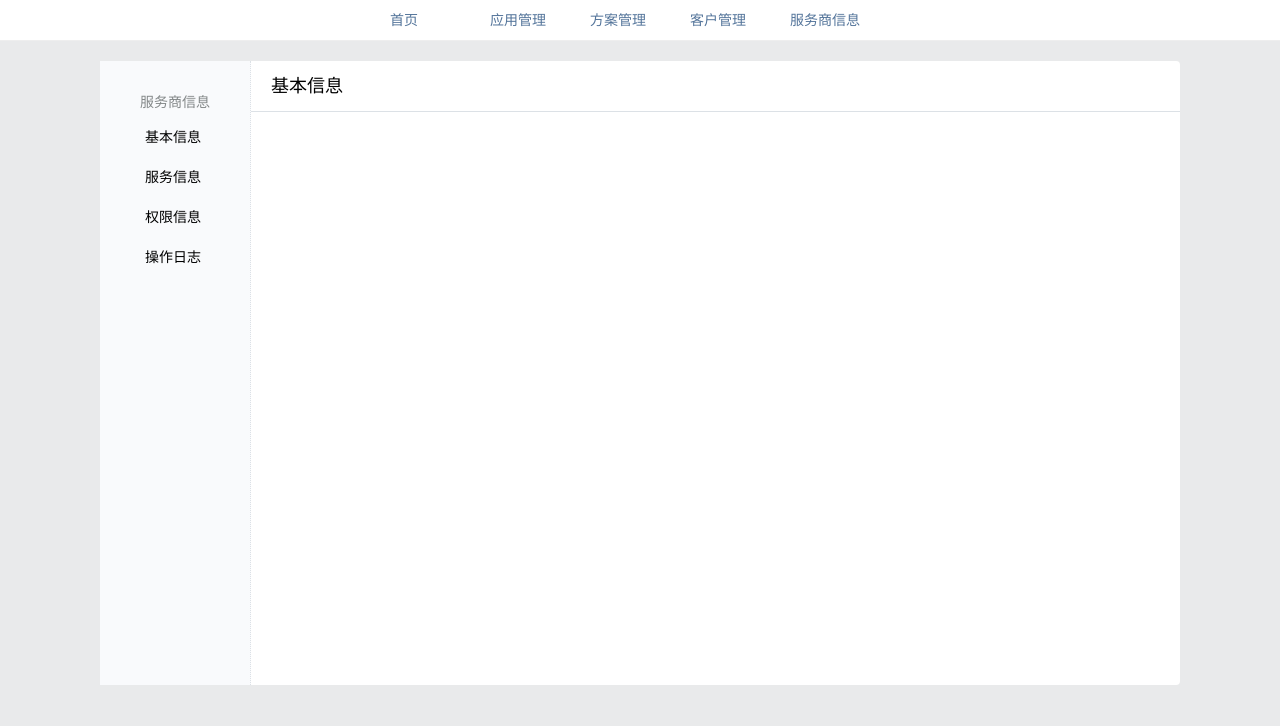
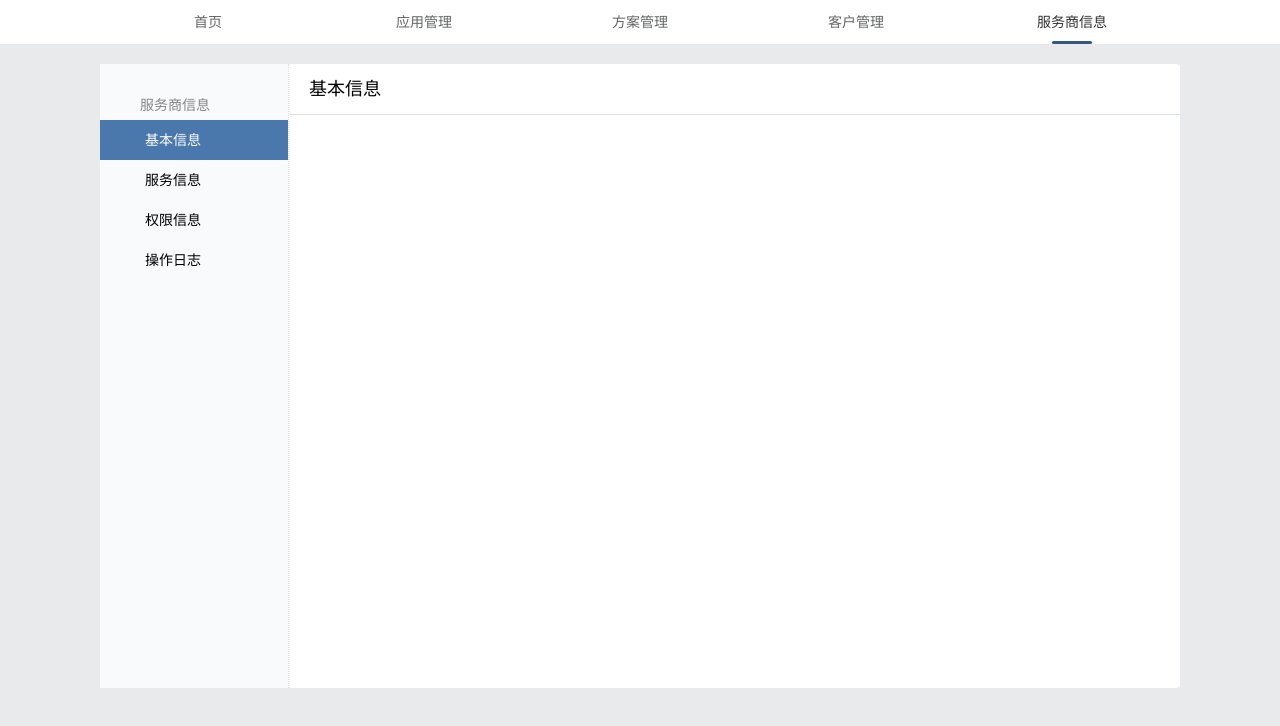
Before and after one commit to qinliang101/lemon, a Vue app: page /#/profile/basicInfo in a window 1280 px wide. Shown: the top 726 px of the page. Built offline with nearby package versions, Linux system fonts and the light colour scheme.

Commit message:
代码优化

```diff
--- a/components.d.ts
+++ b/components.d.ts
@@ -1,3 +1,6 @@
+// generated by unplugin-vue-components
+// We suggest you to commit this file into source control
+// Read more: https://github.com/vuejs/core/pull/3399
 import '@vue/runtime-core'
 
 export {}
@@ -10,5 +13,7 @@ declare module '@vue/runtime-core' {
     NormalHeader: typeof import('./src/components/NormalHeader.vue')['default']
     RouterLink: typeof import('vue-router')['RouterLink']
     RouterView: typeof import('vue-router')['RouterView']
+    VanTab: typeof import('vant/es')['Tab']
+    VanTabs: typeof import('vant/es')['Tabs']
   }
 }
--- a/src/components/LeftNav.vue
+++ b/src/components/LeftNav.vue
@@ -2,8 +2,8 @@
     <div class="left_nav">
         <div class="left_nav_wrap" v-for="item_top in config[typeMap[type]]" :key="item_top.key">
             <span class="left_nav_title">{{item_top.title}}</span>
-            <router-link :to="item.to" class="left_nav_item" v-for="item in item_top.list" :key="item.key">
-                <span class="left_nav_item_link">{{item.name}}</span>
+            <router-link :to="item.to" @click="active = item.key" :class="['left_nav_item', {'left_nav_item_active': active === item.key}]" v-for="item in item_top.list" :key="item.key">
+                <span>{{item.name}}</span>
             </router-link >
         </div>
     </div>
@@ -20,6 +20,7 @@ export default {
     },
     data() {
         return {
+            active: '11',
             config: config,
             typeMap: {
                 app: 'APP_LIST_NAV',
@@ -29,5 +30,18 @@ export default {
             }
         }
     },
+
+    created() {
+        this.config[this.typeMap[this.type]].forEach(b_item => {
+            const cur_tab = b_item.list.find(item => item.to === this.$route.path)
+            if (cur_tab) {
+                this.active = cur_tab.key
+                return
+            }
+        })
+    },
+
+    methods: {
+    }
 }
 </script>
--- a/src/components/MainHeader.vue
+++ b/src/components/MainHeader.vue
@@ -1,6 +1,10 @@
 <template>
     <div class="content_header">
-        <span class="header_left"><button>返回</button></span>
+        <span class="header_left">
+            <a class="lemon_back_btn" @click="$router.back()">
+                <span class="back_font">{{'<< '}}</span>返回
+            </a>
+        </span>
         <span class="header_title">{{title}}</span>
         <span class="header_right"></span>
         <slot></slot>
@@ -13,10 +17,10 @@ export default {
 }
 </script>
 
-<style scoped>
+<style scoped lang="scss">
 .content_header {
     width: 100%;
-    font-size: 18px;
+    font-size: 16px;
     height: 50px;
     border-bottom: 1px solid #dce1e6;
     display: flex;
@@ -24,6 +28,21 @@ export default {
     justify-content: space-between;
     background-color: #f9fafc;
     padding: 0px 10px;
+}
+
+.lemon_back_btn {
+    padding: 5px 8px;
+    border: 1px solid #b4bec8;
+    font-size: 12px;
+    color: #646566;
+    border-radius: 2px;
+    .back_font {
+        color: #646566;
+    }
+    &:hover {
+        background-color: #e9eaeb;
+        color: #646566;
+    }
 }
 
 .header_left {
--- a/src/main.ts
+++ b/src/main.ts
@@ -3,4 +3,6 @@ import App from './App.vue'
 import './styles/index.scss'
 import router from './router'
 
-createApp(App).use(router).mount('#app')
+const app = createApp(App)
+app.use(router)
+app.mount('#app')
--- a/src/pages/index.vue
+++ b/src/pages/index.vue
@@ -1,8 +1,8 @@
 <template>
     <nav class="nav">
-        <span class="nav_item" v-for="item in config" :key="item.key">
-            <router-link :to="item.to">{{item.name}}</router-link>
-        </span>
+        <van-tabs class="nav_tabs" v-model:active="active" @click-tab="onClickTab()">
+            <van-tab v-for="item in config" :key="item.key" :title="item.name" :name="item.key"></van-tab>
+        </van-tabs>
     </nav>
     <main class="main">
         <router-view></router-view>
@@ -13,33 +13,47 @@
 export default {
     data() {
         return {
+            active: '1',
             config: [
                 {
-                    key: 1,
+                    key: '1',
                     name: '首页',
                     to: '/home'
                 },
                 {
-                    key: 2,
+                    key: '2',
                     name: '应用管理',
-                    to: '/app/web'
+                    to: '/app'
                 },
                 {
-                    key: 4,
+                    key: '4',
                     name: '方案管理',
-                    to: '/promotion/manage'
+                    to: '/promotion'
                 },
                 {
-                    key: 5,
+                    key: '5',
                     name: '客户管理',
-                    to: '/customer/data'
+                    to: '/customer'
                 },
                 {
-                    key: 6,
+                    key: '6',
                     name: '服务商信息',
-                    to: '/profile/basicInfo'
+                    to: '/profile'
                 },
-            ]
+            ],
+        }
+    },
+
+    created() {
+        const cur_url = '/' + this.$route.path.split('/')[1]
+        const cur_tab = this.config.find(item => item.to === cur_url)
+        this.active = cur_tab.key
+    },
+
+    methods: {
+        onClickTab ():void {
+            const item = this.config.find(item => item.key === this.active)
+            this.$router.push(item.to)
         }
     }
 }
--- a/src/router/routes.ts
+++ b/src/router/routes.ts
@@ -14,6 +14,7 @@ const routes: Array<RouteRecordRaw> = [
             {
                 path: '/app',
                 name: 'app',
+                redirect: '/app/web',
                 component: () => import('../pages/app/index.vue'),
                 children: [
                     {
@@ -41,6 +42,7 @@ const routes: Array<RouteRecordRaw> = [
             {
                 path: '/customer',
                 name: 'customer',
+                redirect: '/customer/data',
                 component: () => import('../pages/customer/index.vue'),
                 children: [
                     {
@@ -53,6 +55,7 @@ const routes: Array<RouteRecordRaw> = [
             {
                 path: '/profile',
                 name: 'profile',
+                redirect: '/profile/basicInfo',
                 component: () => import('../pages/profile/index.vue'),
                 children: [
                     {
@@ -65,6 +68,7 @@ const routes: Array<RouteRecordRaw> = [
             {
                 path: '/promotion',
                 name: 'promotion',
+                redirect: '/promotion/manage',
                 component: () => import('../pages/promotion/index.vue'),
                 children: [
                     {
--- a/src/styles/basic.scss
+++ b/src/styles/basic.scss
@@ -24,17 +24,13 @@ a {
 }
 
 .nav {
-    display: flex;
-    align-items: center;
-    justify-content: center;
-    height: 40px;
-    line-height: 60px;
-    border-bottom: 1px solid #eee;
+    width: 100%;
     background-color: #fff;
 }
 
-.nav .nav_item {
-    width: 100px;
+.nav_tabs {
+    max-width: 1080px;
+    margin: 0 auto;
 }
 
 .main {
--- a/src/styles/index.scss
+++ b/src/styles/index.scss
@@ -1,3 +1,7 @@
 @import url('./basic.scss');
 @import url('./app.scss');
 @import url('./nav.scss');
+
+:root {
+    --van-tabs-bottom-bar-color: #335883 !important;
+}
--- a/src/styles/nav.scss
+++ b/src/styles/nav.scss
@@ -10,6 +10,7 @@
     display: flex;
     flex-direction: column;
     white-space: nowrap;
+    width: 188px;
 }
 
 .left_nav_title {
@@ -43,4 +44,10 @@
 
 .left_nav_item_active {
     background-color: #4a77ac;
+    color: #fff;
 }
+
+.left_nav_item_active:hover {
+    background-color: #4a77ac;
+    color: #fff;
+}
--- a/tsconfig.json
+++ b/tsconfig.json
@@ -14,6 +14,6 @@
     "skipLibCheck": true,
 
   },
-  "include": ["src/**/*.ts", "src/**/*.d.ts", "src/**/*.tsx", "src/**/*.vue", "src/config/index.js", "src/config/index.js"],
+  "include": ["src/**/*.ts", "src/**/*.d.ts", "src/**/*.tsx", "src/**/*.vue", "src/**/*.ts"],
   "references": [{ "path": "./tsconfig.node.json" }]
 }
--- a/vite.config.ts
+++ b/vite.config.ts
@@ -2,12 +2,14 @@ import { defineConfig } from 'vite'
 import vue from '@vitejs/plugin-vue'
 import Components from 'unplugin-vue-components/vite'
 import { VantResolver } from 'unplugin-vue-components/resolvers'
-import { join } from "path"
+import path from "path"
+
+const resolve = (dir: string) => path.join(__dirname, dir)
 
 export default defineConfig({
     resolve: {
         alias: {
-      '@': join(__dirname, "src"),
+        '@': path.join(__dirname, "src"),
         }
     },
     plugins: [
@@ -19,5 +21,5 @@ export default defineConfig({
             ],
             deep: true,
         }),
-  ]
+    ],
 })
```
Also changed, not shown: src/config/index.ts (+51 -51 lines). Lines whose indentation alone changed are shown as unchanged.
